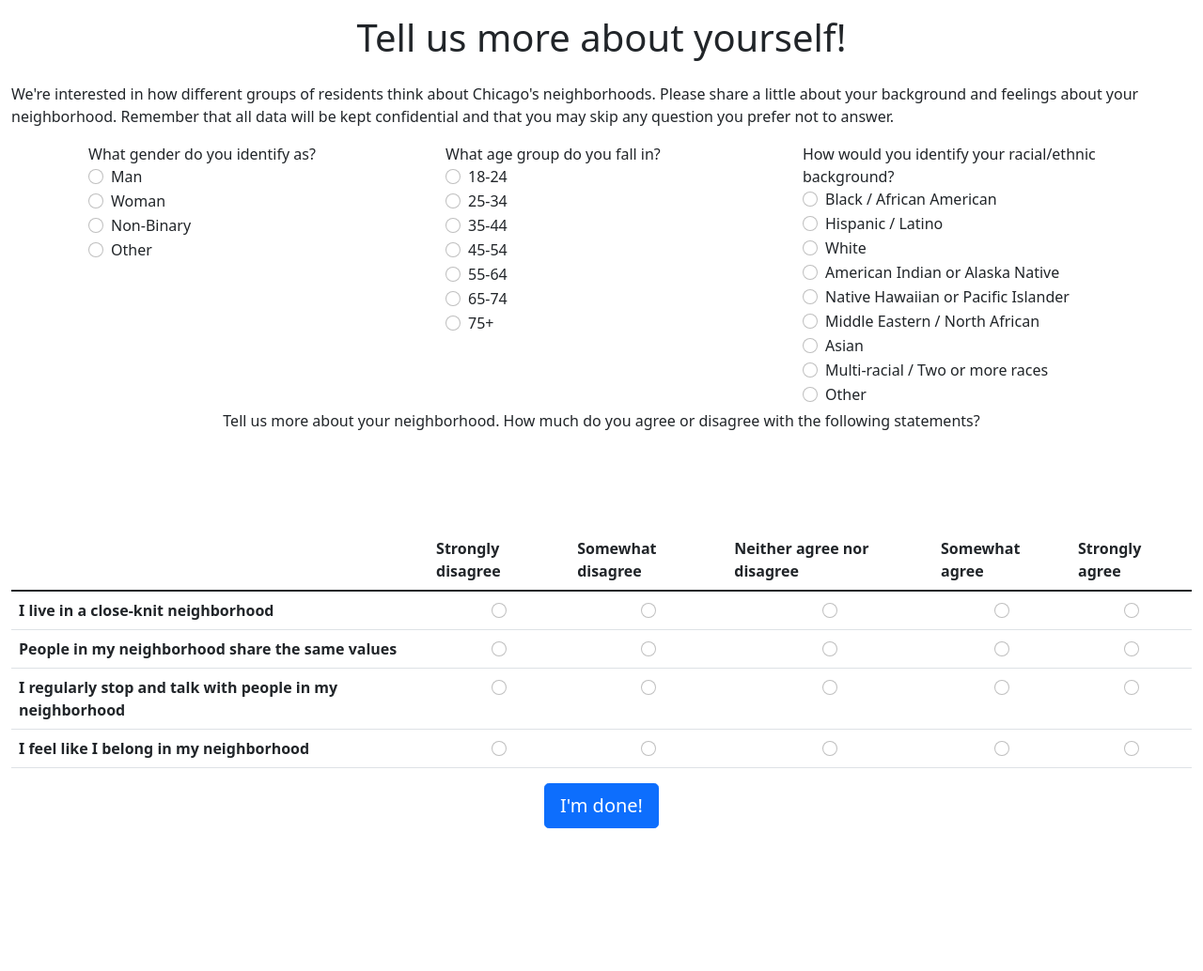
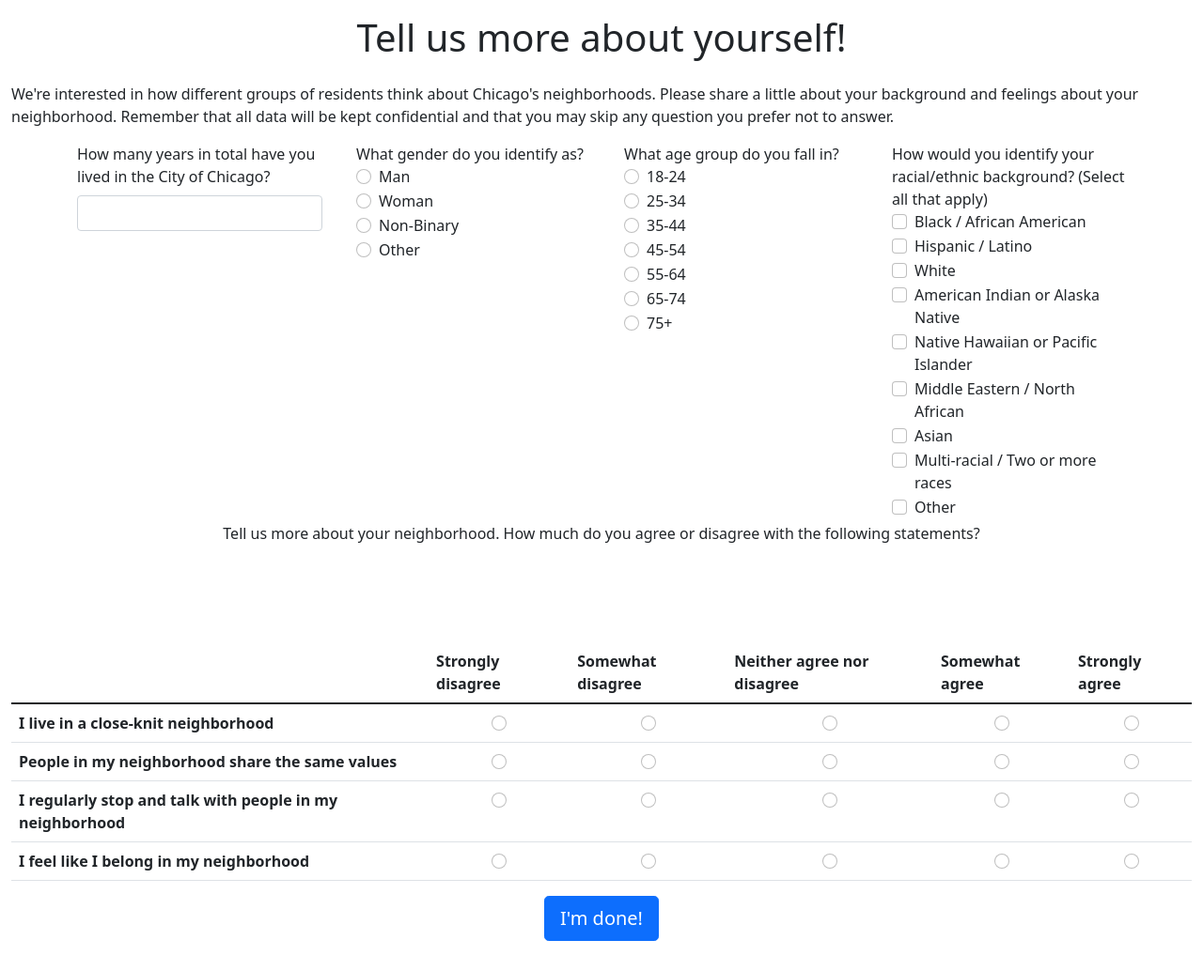
Before and after one commit to divij-sinha/neighbourhood-mapping, a Flask app: page /survey_demo in a window 1280 px wide. Shown: the whole page at 94% size. Before the commit the page ends 882 px from the top, so only its background shows below. Run offline with Flask 3, Linux system fonts and the light colour scheme.

Commit message:
change to multi select and add new ques

```diff
--- a/app/forms.py
+++ b/app/forms.py
@@ -6,7 +6,9 @@ from wtforms import (
     StringField,
     DecimalField,
     TextAreaField,
+    SelectMultipleField,
 )
+from wtforms import widgets
 from wtforms.validators import NumberRange, DataRequired, ValidationError, Optional
 from utils import get_geojson
 
@@ -15,6 +17,18 @@ def validator_geo_json(form, field):
     parsed_geojson = get_geojson(field.data)
     if len(parsed_geojson["features"]) != 1:
         raise ValidationError()
+
+
+class MultiCheckboxField(SelectMultipleField):
+    """
+    A multiple-select, except displays a list of checkboxes.
+
+    Iterating the field will produce subfields, allowing custom rendering of
+    the enclosed checkbox fields.
+    """
+
+    widget = widgets.ListWidget(prefix_label=False)
+    option_widget = widgets.CheckboxInput()
 
 
 class SurveyStart(FlaskForm):
@@ -54,8 +68,8 @@ class SurveyDraw(FlaskForm):
     draw_layer = HiddenField(
         "invisible_str_draw", validators=[DataRequired(), validator_geo_json]
     )
-    user_relationship = RadioField(
-        "How do you know this neighborhood?",
+    user_relationship = MultiCheckboxField(
+        "How do you know this neighborhood? (Select all that apply)",
         validators=[Optional()],
         default="default",
         choices=[
@@ -65,7 +79,7 @@ class SurveyDraw(FlaskForm):
             ("school", "I go/went to school here"),
             ("visit", "I visit/visited friends here"),
             ("shop", "I shop/shopped here"),
-            ("other", "Other Arrangements"),
+            ("other", "Other"),
         ],
     )
     submit = SubmitField("I'm done!")
@@ -73,6 +87,12 @@ class SurveyDraw(FlaskForm):
 
 
 class SurveyDemo(FlaskForm):
+    years_lived_chicago = DecimalField(
+        "How many years in total have you lived in the City of Chicago?",
+        description="How many years in total have you lived in the City of Chicago?",
+        places=1,
+        validators=[Optional(), NumberRange(0, 100)],
+    )
     gender = RadioField(
         "What gender do you identify as?",
         validators=[Optional()],
@@ -98,8 +118,8 @@ class SurveyDemo(FlaskForm):
             ("75", "75+"),
         ],
     )
-    ethnicity = RadioField(
-        "How would you identify your racial/ethnic background?",
+    ethnicity = MultiCheckboxField(
+        "How would you identify your racial/ethnic background? (Select all that apply)",
         validators=[Optional()],
         default="none",
         choices=[
--- a/app/models.py
+++ b/app/models.py
@@ -20,16 +20,17 @@ class Neighborhood(db.Model):
     name = db.Column(db.String(200))
     geometry = db.Column(Geometry("POLYGON"))
     time_stamp = db.Column(db.DateTime(timezone=True))
-    user_relationship = db.Column(db.String(10))
+    user_relationship = db.Column(db.ARRAY(db.String(10)))
 
 
 class Respondent(db.Model):
     user_id = db.Column(
         db.String(36), db.ForeignKey("location.user_id"), primary_key=True
     )
+    years_lived_chicago = db.Column(db.Float())
     gender = db.Column(db.String(10))
     age = db.Column(db.String(5))
-    ethnicity = db.Column(db.String(20))
+    ethnicity = db.Column(db.ARRAY(db.String(20)))
     soc_cohes_neighborhood_knit = db.Column(db.String(10))
     soc_cohes_neighborhood_value = db.Column(db.String(10))
     soc_cohes_neighborhood_talk = db.Column(db.String(10))
--- a/app/routes.py
+++ b/app/routes.py
@@ -92,7 +92,7 @@ def survey_draw(first):
             time_stamp=datetime.now(timezone.utc),
         )
         if first == "first":
-            neighborhood.user_relationship = "cur_live"
+            neighborhood.user_relationship = ["cur_live"]
             neighborhood.name = location.name
         else:
             neighborhood.user_relationship = form.user_relationship.data
@@ -124,6 +124,7 @@ def survey_demo():
     if form.validate_on_submit():
         resp = Respondent(
             user_id=session["uuid"],
+            years_lived_chicago=form.years_lived_chicago.data,
             age=form.age.data,
             gender=form.gender.data,
             ethnicity=form.ethnicity.data,
--- a/app/templates/form_page_demo.html
+++ b/app/templates/form_page_demo.html
@@ -23,7 +23,11 @@ endblock %} {% block title_body %}
     {{ form.csrf_token }}
     <div class="container text-left">
       <div class="row">
-        <div class="col-md-4 form-check">
+        <div class="col-md-3">
+          {{ form.years_lived_chicago.label(class_="form-label")}}
+          {{ form.years_lived_chicago(class_="form-number form-control")}}
+        </div>
+        <div class="col-md-3 form-check">
           {{ form.gender.label(class_="form-check-label")}} {% for subfield in
           form.gender %}
           <div class="form-check">
@@ -34,7 +38,7 @@ endblock %} {% block title_body %}
           </div>
           {% endfor %}
         </div>
-        <div class="col-md-4 form-check">
+        <div class="col-md-3 form-check">
           {{ form.age.label(class_="form-check-label")}} {% for subfield in
           form.age %}
           <div class="form-check">
@@ -45,12 +49,12 @@ endblock %} {% block title_body %}
           </div>
           {% endfor %}
         </div>
-        <div class="col-md-4 form-check">
+        <div class="col-md-3 form-check">
           {{ form.ethnicity.label(class_="form-check-label")}} {% for subfield
           in form.ethnicity %}
           <div class="form-check">
             <tr>
-              <td>{{ subfield(class_="form-check-input") }}</td>
+              <td>{{ subfield(class_="form-check-input", type="checkbox") }}</td>
               <td>{{ subfield.label(class_="form-check-label") }}</td>
             </tr>
           </div>
--- a/app/templates/form_page_draw.html
+++ b/app/templates/form_page_draw.html
@@ -48,7 +48,7 @@ endblock %} {% block title_body %}
         subfield in form.user_relationship %}
         <div class="form-check">
           <tr>
-            <td>{{ subfield(class_="form-check-input") }}</td>
+            <td>{{ subfield(class_="form-check-input", type="checkbox") }}</td>
             <td>{{ subfield.label(class_="form-check-label") }}</td>
           </tr>
         </div>
```
